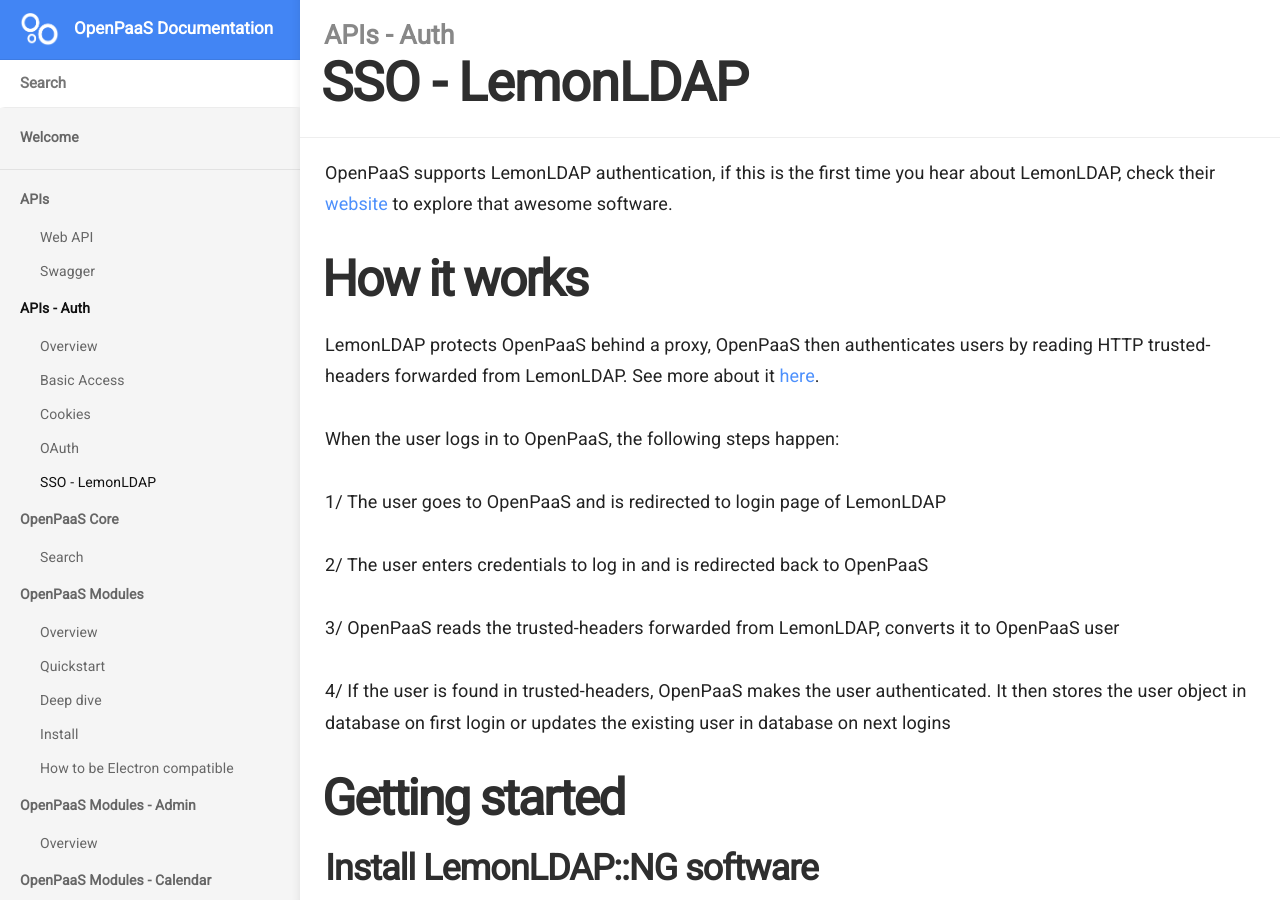
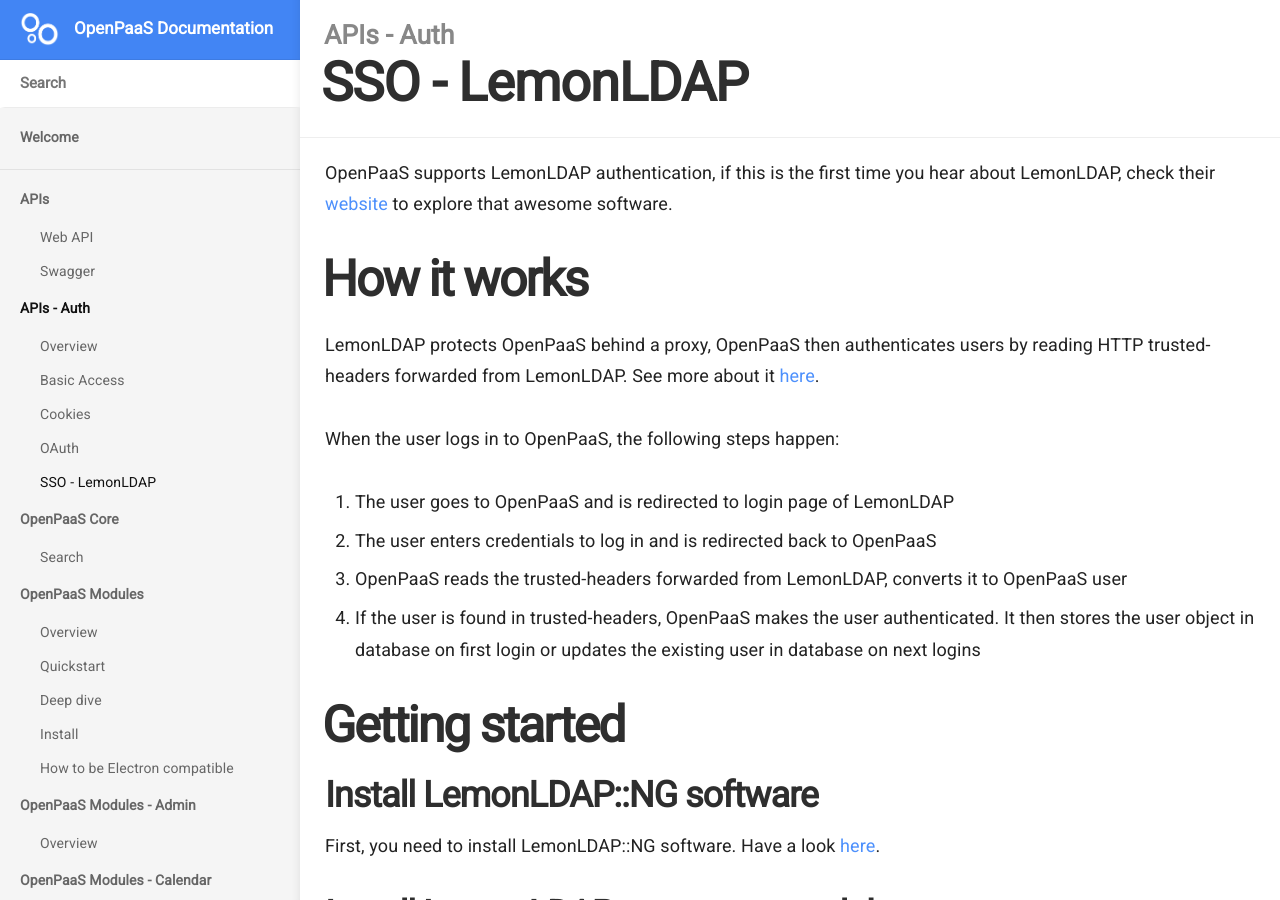
Before and after one commit to linagora/openpaas-doc, a Jekyll site: the page built from _docs/apis/auth/lemonldap.md, in a window 1280 px wide and 900 px high. Built offline with Jekyll 4.4.1, drawn with Linux system fonts in a browser that asks for light colours; nearby versions of some CDN libraries; a script that is not in the unit is left out.

Commit message:
linagora/lgs/openpaas/linagora.esn.calendar#886 Fix SSO list

```diff
--- a/_docs/apis/auth/lemonldap.md
+++ b/_docs/apis/auth/lemonldap.md
@@ -16,16 +16,10 @@
 
 When the user logs in to OpenPaaS, the following steps happen:
 
-1/ The user goes to OpenPaaS and is redirected to login page of LemonLDAP
-
-2/ The user enters credentials to log in and is redirected back to OpenPaaS
-
-3/ OpenPaaS reads the trusted-headers forwarded from LemonLDAP, converts it to
-OpenPaaS user
-
-4/ If the user is found in trusted-headers, OpenPaaS makes the user authenticated.
-It then stores the user object in database on first login or updates the existing
-user in database on next logins
+1. The user goes to OpenPaaS and is redirected to login page of LemonLDAP
+2. The user enters credentials to log in and is redirected back to OpenPaaS
+3. OpenPaaS reads the trusted-headers forwarded from LemonLDAP, converts it to OpenPaaS user
+4. If the user is found in trusted-headers, OpenPaaS makes the user authenticated. It then stores the user object in database on first login or updates the existing user in database on next logins
 
 # Getting started
 
```
